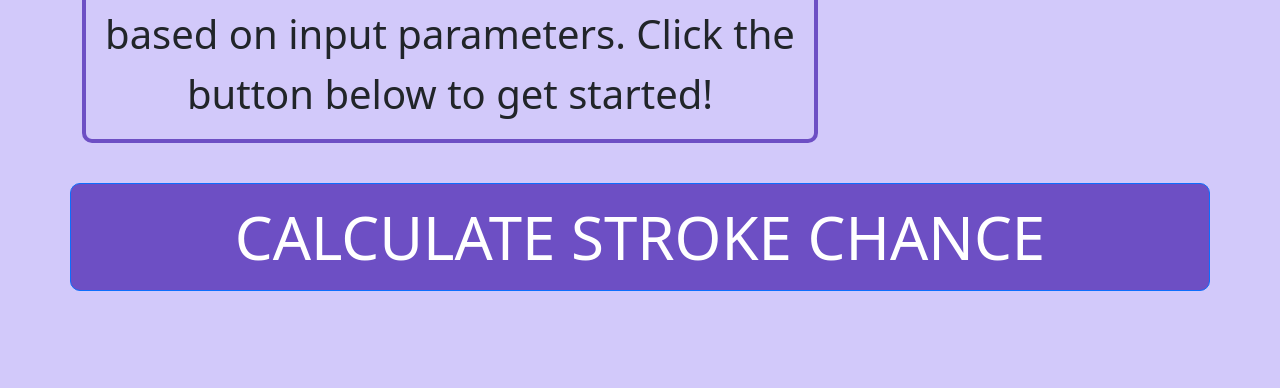
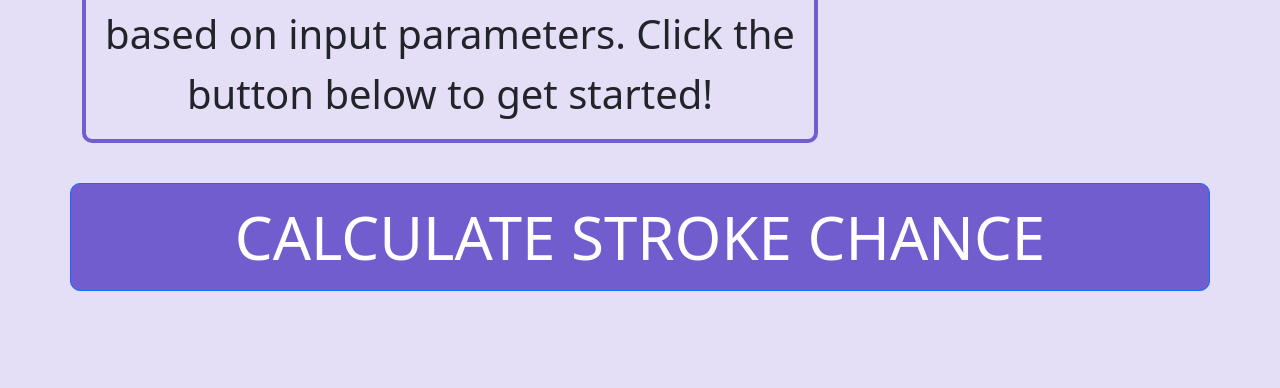
Before and after one commit to rebeccawatson95/Brain_Stroke_Predictor, a Flask app: page / in a window 1280 px wide. Shown: the part 611-999 px from the top of the page. Run offline with Flask 2, Linux system fonts and the light colour scheme.

Commit message:
color fix

```diff
--- a/static/styles/style.css
+++ b/static/styles/style.css
@@ -4,7 +4,7 @@
   vertical-align: middle;
 }
 .navbar-brand{
-    background:rgb(128 110 212);
+    background:rgb(114 93 207);
     padding: 15px 32px;
     border-radius: 10px;
 
@@ -13,7 +13,7 @@
     margin-top: 40px;
     margin-bottom: 40px;
     font-size: 40px;
-    border: 4px solid rgb(109, 79, 196);
+    border: 4px solid rgb(114 93 207);
     padding: 15px 15px;
     border-radius: 10px;
     text-align: center;
@@ -23,7 +23,7 @@
     background:rgb(114 93 207);
 }
 .btn-primary{
-    background:rgb(109 79 196);
+    background:rgb(114 93 207);
     border-radius: 10px
 }
 .cdc-logo{
@@ -37,7 +37,7 @@
     margin-top: 100px;
 }
 .container{
-    background: rgb(210, 201, 250);
+    background: rgb(229, 222, 247);
 }
 .img-span{
     display: inline-block;
@@ -48,7 +48,7 @@
     font-size: 60px;
 }
 body{
-    background: rgb(210, 201, 250)
+    background: rgb(229, 222, 247)
 }
 form{
     margin-top: 40px;
```
